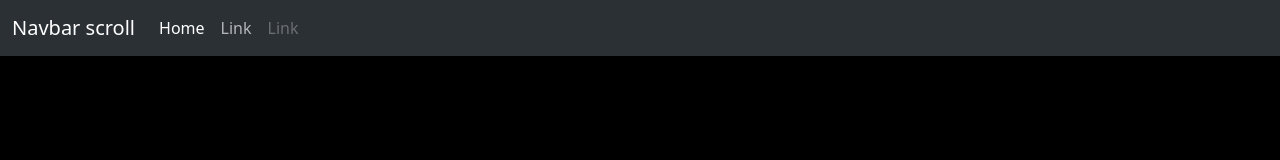
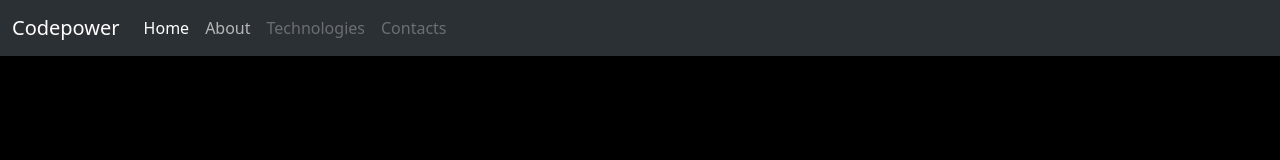
Before and after one commit to nikoladomazetovikj/3d-portfolio, a website built with Vite: page index.html in a window 1280 px wide. Shown: the top 160 px of the page. Built offline with nearby package versions, Linux system fonts and the light colour scheme.

Commit message:
fix:navbar links

```diff
--- a/index.html
+++ b/index.html
@@ -11,9 +11,10 @@
     <link rel="stylesheet" href="./style.css">
 </head>
 <body>
+<!--navbar-->
 <nav class="navbar navbar-expand-lg bg-body-tertiary">
     <div class="container-fluid">
-        <a class="navbar-brand" href="#">Navbar scroll</a>
+        <a class="navbar-brand" href="#">Codepower</a>
         <button class="navbar-toggler" type="button" data-bs-toggle="collapse" data-bs-target="#navbarScroll" aria-controls="navbarScroll" aria-expanded="false" aria-label="Toggle navigation">
             <span class="navbar-toggler-icon"></span>
         </button>
@@ -23,16 +24,24 @@
                     <a class="nav-link active" aria-current="page" href="#">Home</a>
                 </li>
                 <li class="nav-item">
-                    <a class="nav-link" href="#">Link</a>
+                    <a class="nav-link" href="#">About</a>
                 </li>
-
                 <li class="nav-item">
-                    <a class="nav-link disabled" aria-disabled="true">Link</a>
+                    <a class="nav-link disabled" aria-disabled="true">Technologies</a>
+                </li>
+                <li class="nav-item">
+                    <a class="nav-link disabled" aria-disabled="true">Contacts</a>
                 </li>
             </ul>
         </div>
     </div>
 </nav>
+<!--navbar end-->
+
+<!--home photo start-->
+
+<!--home photo end-->
+
     <script type="module" src="./main.js"></script>
 </body>
 </html>
```
